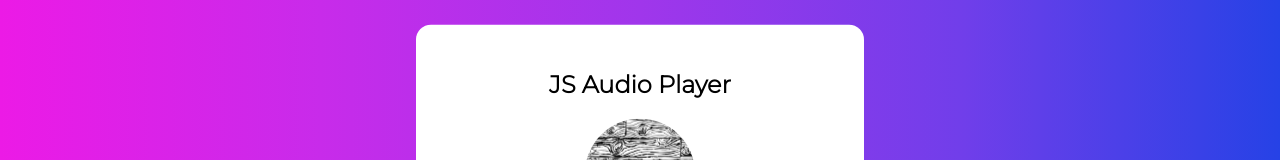
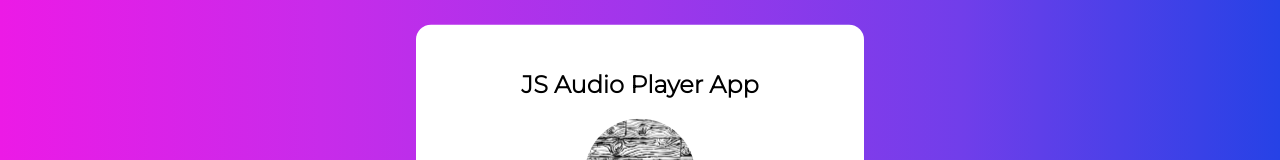
Before and after one commit to rohitroy-github/basic-js-audio-player-app, a plain HTML site: page index.html in a window 1280 px wide. Shown: the part 154-314 px from the top of the page. Drawn offline with Linux system fonts and the light colour scheme.

Commit message:
updating files !

```diff
--- a/index.html
+++ b/index.html
@@ -7,7 +7,7 @@
     <meta name="viewport" content="width=device-width, initial-scale=1.0" />
     <meta http-equiv="X-UA-Compatible" content="ie=edge" />
 
-    <title>Audio Player</title>
+    <title>Audio Player App</title>
 
     <link rel="stylesheet" href="index.css" />
 
@@ -20,7 +20,7 @@
   <body>
     <div class="music-container" id="music-container">
       <div class="heading">
-        <h2>JS Audio Player</h2>
+        <h2>JS Audio Player App</h2>
       </div>
 
       <div class="img-container">
```
